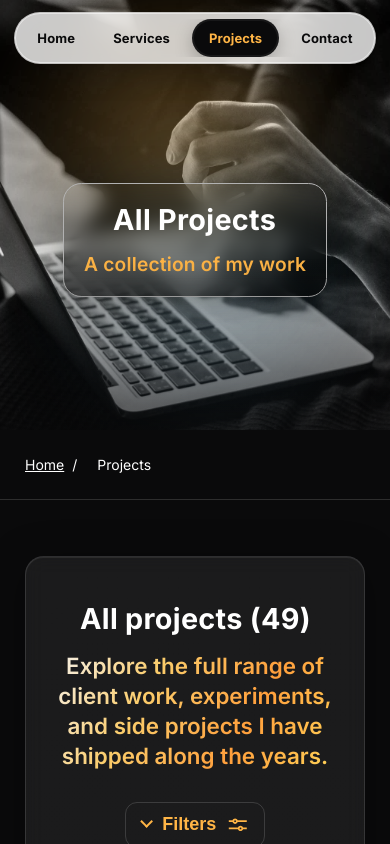
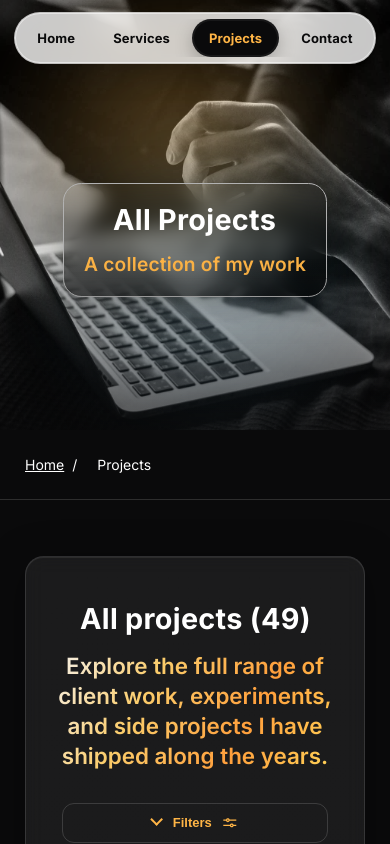
Before and after one commit to andreinemeti/portfolio-refactor, a Next.js app: page /projects in a window 390 px wide. Shown: the top 844 px of the page. Built offline with nearby package versions, Linux system fonts and the light colour scheme.

Commit message:
filters fix on mobile resolutions

```diff
--- a/app/styles/components/_filters.scss
+++ b/app/styles/components/_filters.scss
@@ -1,5 +1,6 @@
 .filters-container {
   padding-top:15px;
+  border:1px solid transparent;
 }
 .filters-container.filters-container--open {
 
@@ -8,6 +9,10 @@
     box-shadow: 0 8px 40px rgba(0, 0, 0, 0.35), inset 0 1px 0 rgba(255, 255, 255, 0.08);
     background: linear-gradient(180deg, rgba(255, 255, 255, 0.07), rgba(255, 255, 255, 0.03));
 }
+
+.filters-container .pill-list {
+     padding-left:10px;
+  }
 
 
 .filters-toggle-row {
@@ -30,6 +35,7 @@
     justify-content: center;
     gap: 0.4rem;
     position: relative;
+    font-size:16px;
     // keeps existing .btn styles from .btn / .btn--ghost
   }
 
@@ -61,14 +67,14 @@
     margin-bottom: 1rem;
     position: relative;
     color: #fff;
-    border-color: rgba(255, 255, 255, 0.15);
+
     padding: 0.7rem 1rem;
     box-sizing:border-box;
 
     border-radius: 12px;
     text-decoration: none;
     font-weight: 700;
-    border: 1px solid rgba(255, 255, 255, 0.15);
+
     cursor: pointer;
     display: flex;
     justify-content: center;
@@ -90,6 +96,7 @@
     border: 1px solid #000;
     background: #fff;
     font-size: 0.9rem;
+    box-sizing:border-box;
     &::placeholder {
         color:#8d8c8c;
     }
@@ -168,4 +175,6 @@
     font-size: 0.85rem;
     color: var(--muted);
   }
+
+
 }
--- a/app/styles/media-queries.scss
+++ b/app/styles/media-queries.scss
@@ -20,6 +20,18 @@
 }
 
 @media all and (max-width:768px) {
+
+    .filters-toggle-row {
+        flex-direction:column;
+    }
+
+    .filters-toggle-row button {
+        font-size:13px;
+        margin-bottom:15px;
+        margin:0 15px 15px 15px!important;
+
+    }
+
     .card-container {
         width: 100%;
         margin: 15px 0;
@@ -115,9 +127,7 @@
 
 @media all and (max-width:480px) {
 
-    .btn {
-        font-size:18px;
-    }
+
 
     .hero__ribbon {
         width: 220px;
--- a/lib/data/projects.data.ts
+++ b/lib/data/projects.data.ts
@@ -68,7 +68,7 @@ export const projects: Project[] = [
     description: 'A multi-city tourism directory powering official city portals such as Šibenik, Cluj-Napoca, and Turda. The platform helps visitors discover restaurants, events, attractions, and local information through a clean, mobile-optimized interface. Built with ReactJS, PHP, and SEO-friendly routing, it delivers fast navigation, AI automated multilingual support, dynamic content rendering, and dedicated detail pages enhanced with maps, galleries, and accessibility features, such as text to speech.',
     type: 'Directory',
     responsiveness: '100%',
-    tags: ['ReactJS', 'PHP', 'HTML5', 'Sass', 'SEO', 'Custom Design'],
+    tags: ['ReactJS', 'PHP', 'HTML5', 'Sass', 'SEO', 'Custom design'],
     images: ['/images/zoniz-cities-website/1.jpg', '/images/zoniz-cities-website/2.jpg',
       '/images/zoniz-cities-website/3.jpg', '/images/zoniz-cities-website/4.jpg'],
     externalUrl: 'https://www.zoniz.com/cities/',
--- a/views/home/HomeView.tsx
+++ b/views/home/HomeView.tsx
@@ -86,12 +86,12 @@ export default function HomeView({ projects, featured }: Props) {
         items={[
           {
             icon: <RocketIcon className="icon" size={45} />,
-            value: '50+',
+            value: '40+',
             label: 'Projects Completed',
           },
           {
             icon: <UsersIcon className="icon" size={45} />,
-            value: '30+',
+            value: '20+',
             label: 'Happy Clients',
           },
           {
```
